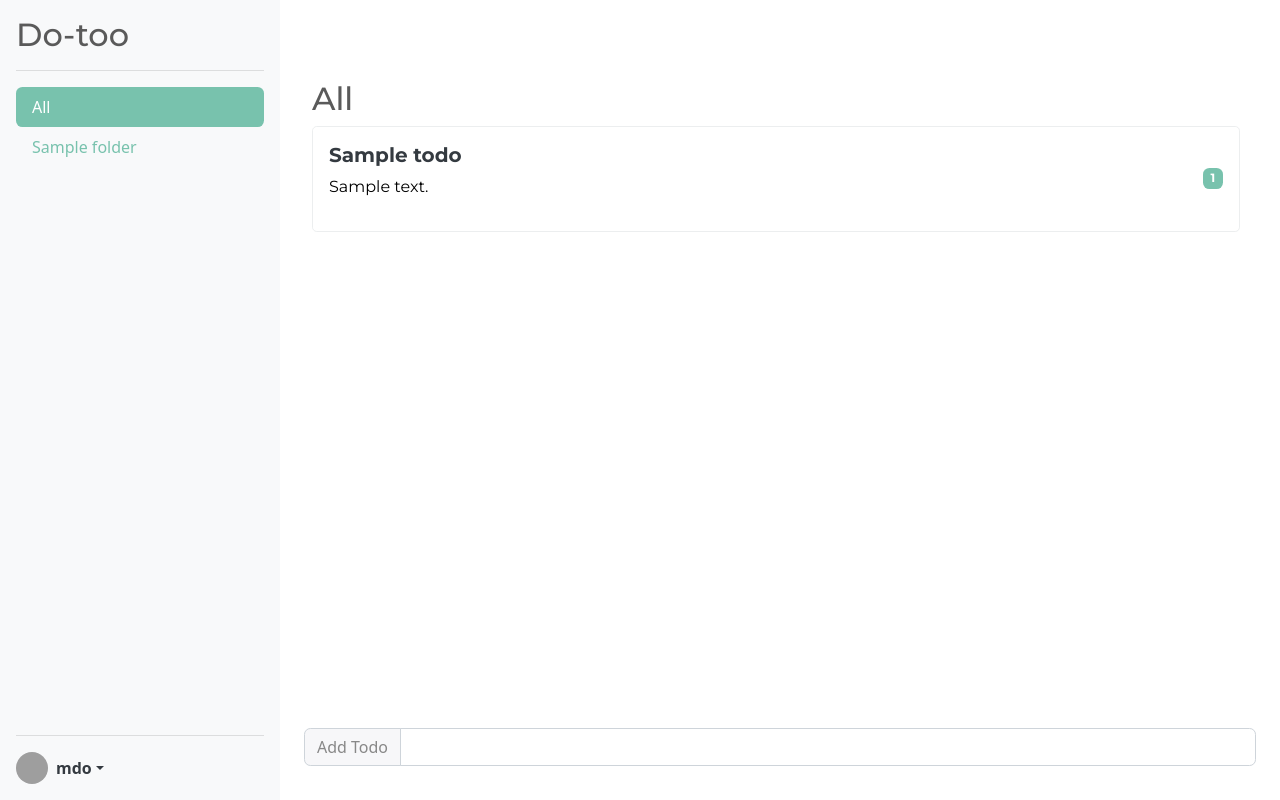
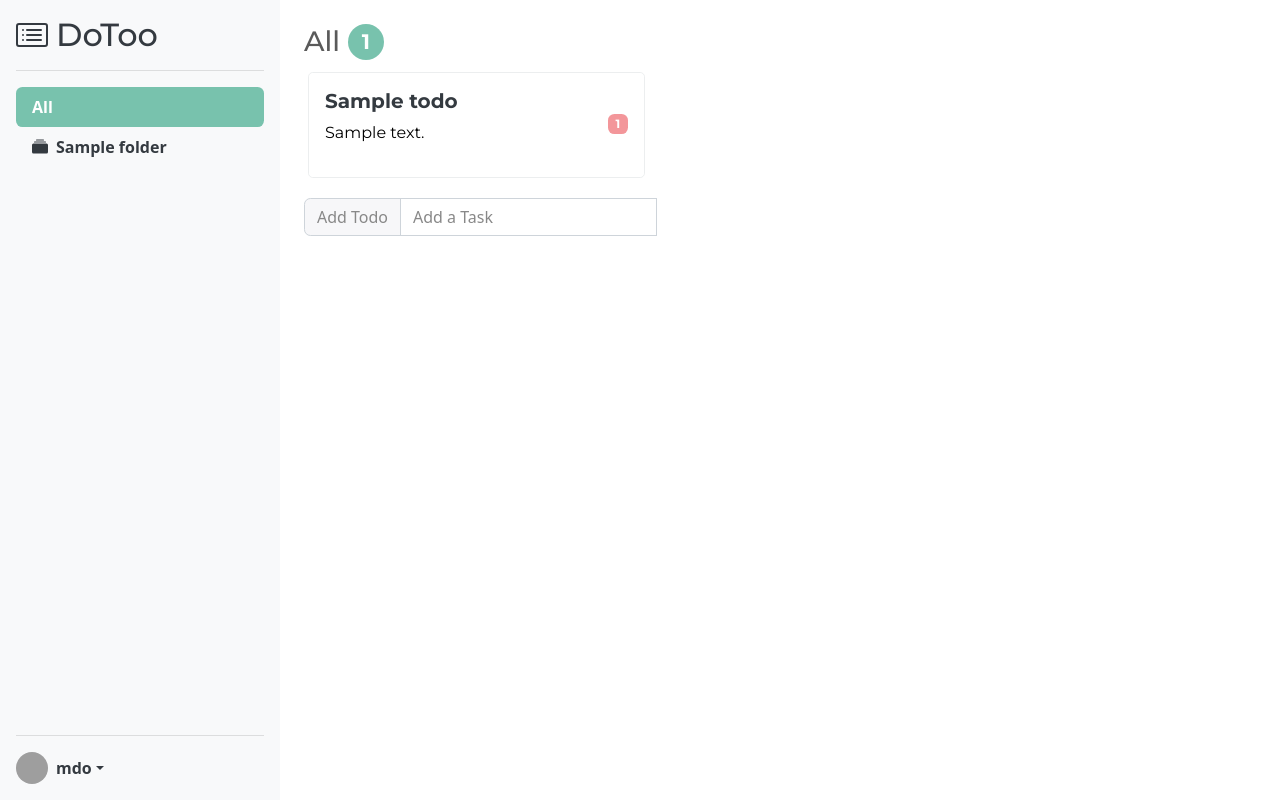
Before and after one commit to f3nrisw0lf/do-too, a PHP site: page /index.php in a window 1280 px wide. Run offline with PHP 8.4, Linux system fonts and the light colour scheme; tables that the repository leaves empty or names only in its code hold one stand-in row (values such as "Sample post"); grey boxes are pictures that could not be loaded.

Commit message:
Add Todo Functionality, Folder: Added Number of Todos Badge

```diff
--- a/index.php
+++ b/index.php
@@ -6,6 +6,7 @@
   <meta http-equiv="X-UA-Compatible" content="IE=edge">
   <meta name="viewport" content="width=device-width, initial-scale=1.0">
   <link rel="stylesheet" href="./bootstrap/css/bootstrap.min.css">
+  <link rel="stylesheet" href="https://cdn.jsdelivr.net/npm/bootstrap-icons@1.8.3/font/bootstrap-icons.css">
   <title>Document</title>
 </head>
 
--- a/src/components/AddTodo.php
+++ b/src/components/AddTodo.php
@@ -1,6 +1,20 @@
-<form action="" method="post">
+<?php
+$todo = filter_input(INPUT_POST, 'todo', FILTER_SANITIZE_ADD_SLASHES);
+$folder_id = isset($_GET["id"]) ? filter_input(INPUT_GET, 'id', FILTER_SANITIZE_ADD_SLASHES) : NULL;
+$current_date = date("Y/m/d");
+
+if ($todo) {
+  if ($folder_id)
+    mysqli_query($DB_CONNECTION, "INSERT INTO todo(user_id, folder_id, content, creation_date) VALUES (1, $folder_id, '$todo', '$current_date')");
+  else
+    mysqli_query($DB_CONNECTION, "INSERT INTO todo(user_id, content, creation_date) VALUES (1, '$todo', '$current_date')");
+}
+?>
+
+<form action="" method="post" class="mt-3">
   <div class="input-group">
-    <span class="input-group-text" id="inputGroup-sizing-default">Add Todo</span>
-    <input type="text" class="form-control" aria-label="Sizing example input" aria-describedby="inputGroup-sizing-default">
+    <span class="input-group-text" name="todo" id="todo">Add Todo</span>
+    <input type="text" class="form-control" name="todo" aria-label="todo" placeholder="Add a Task" aria-describedby="inputGroup-sizing-default">
+    <button type="submit" class="d-none"></button>
   </div>
 </form>
--- a/src/components/Sidebar.php
+++ b/src/components/Sidebar.php
@@ -1,10 +1,10 @@
 <div class="d-none d-md-flex flex-column flex-shrink-0 p-3 bg-light vh-100" style="width: 280px;">
-  <a href="/" class="d-flex align-items-center mb-3 mb-md-0 me-md-auto link-dark text-decoration-none">
-    <!-- <svg class="bi pe-none me-2" width="40" height="32">
-      <use xlink:href="#bootstrap"></use>
-    </svg> -->
-    <!-- <span class="fs-4"><strong>Do-too</strong></span> -->
-    <h2 class="m-0">Do-too</h2>
+  <a href="./" class="d-flex align-items-center mb-3 mb-md-0 me-md-auto link-dark text-decoration-none">
+    <svg xmlns="http://www.w3.org/2000/svg" width="32" height="32" fill="currentColor" class="bi bi-card-list" viewBox="0 0 16 16">
+      <path d="M14.5 3a.5.5 0 0 1 .5.5v9a.5.5 0 0 1-.5.5h-13a.5.5 0 0 1-.5-.5v-9a.5.5 0 0 1 .5-.5h13zm-13-1A1.5 1.5 0 0 0 0 3.5v9A1.5 1.5 0 0 0 1.5 14h13a1.5 1.5 0 0 0 1.5-1.5v-9A1.5 1.5 0 0 0 14.5 2h-13z" />
+      <path d="M5 8a.5.5 0 0 1 .5-.5h7a.5.5 0 0 1 0 1h-7A.5.5 0 0 1 5 8zm0-2.5a.5.5 0 0 1 .5-.5h7a.5.5 0 0 1 0 1h-7a.5.5 0 0 1-.5-.5zm0 5a.5.5 0 0 1 .5-.5h7a.5.5 0 0 1 0 1h-7a.5.5 0 0 1-.5-.5zm-1-5a.5.5 0 1 1-1 0 .5.5 0 0 1 1 0zM4 8a.5.5 0 1 1-1 0 .5.5 0 0 1 1 0zm0 2.5a.5.5 0 1 1-1 0 .5.5 0 0 1 1 0z" />
+    </svg>
+    <h2 class="ms-2 mb-0 text-dark">DoToo</h2>
   </a>
   <hr>
 
@@ -21,7 +21,7 @@
     else
       echo "<a href='./' class='nav-link' aria-current='page'>";
 
-    echo "All";
+    echo "<strong> All </strong>";
     echo "</a>";
     echo "</li>";
     // Render Accordions on Folders
@@ -30,14 +30,17 @@
       $name = $folder["name"];
       $todo_by_folder_query = mysqli_query($DB_CONNECTION, "SELECT * FROM todo WHERE folder_id = '$id'");
 
-      echo "<li class='nav-item'>";
+      echo "<li class='nav-item d-flex align-items-center'>";
 
       if ($folder_id == $id)
-        echo "<a href='?id=$id' class='nav-link active' aria-current='page'>";
+        echo "<a href='?id=$id' class='nav-link w-100 d-flex align-items-center active' aria-current='page'>";
       else
-        echo "<a href='?id=$id' class='nav-link' aria-current='page'>";
+        echo "<a href='?id=$id' class='nav-link w-100 d-flex text-dark align-items-center' aria-current='page'>";
 
-      echo $name;
+      echo '<svg xmlns="http://www.w3.org/2000/svg" width="16" height="16" fill="currentColor" class="bi bi-collection-fill me-2" viewBox="0 0 16 16">';
+      echo '<path d="M0 13a1.5 1.5 0 0 0 1.5 1.5h13A1.5 1.5 0 0 0 16 13V6a1.5 1.5 0 0 0-1.5-1.5h-13A1.5 1.5 0 0 0 0 6v7zM2 3a.5.5 0 0 0 .5.5h11a.5.5 0 0 0 0-1h-11A.5.5 0 0 0 2 3zm2-2a.5.5 0 0 0 .5.5h7a.5.5 0 0 0 0-1h-7A.5.5 0 0 0 4 1z"/>';
+      echo '</svg>';
+      echo "<strong> $name </strong>";
       echo "</a>";
       echo "</li>";
     }
--- a/src/components/Todos.php
+++ b/src/components/Todos.php
@@ -23,7 +23,7 @@ function render_todo_modal($todo, $sub_todo_result) {
   echo "<!-- Button trigger modal -->";
   echo "<button type='button' class='btn btn-outline-light text-black border p-3 border-black rounded-1 d-flex justify-content-between align-items-center ' data-bs-toggle='modal' data-bs-target='#modal-$todo_id'>";
   echo "  <div class='text-start'> <h5 class='text-dark'> <strong> $todo_title </strong> </h5> <p>$todo_content</p> </div>";
-  echo "  <span class='badge bg-primary'>$sub_todo_count</span>";
+  echo "  <span class='badge bg-secondary'>$sub_todo_count</span>";
   echo "</button>";
   echo "<!-- Modal -->";
   echo "<div class='modal fade' id='modal-$todo_id' tabindex='-1' aria-labelledby='modal-$todo_id' aria-hidden='true'>";
@@ -45,7 +45,8 @@ function render_todo_modal($todo, $sub_todo_result) {
 }
 
 function render_todo_card($DB_CONNECTION, $todo_result) {
-  echo "<ul class='list-group'>";
+  echo "<div class='pe-2 todo-list'>";
+  echo "<ul class='list-group d-flex gap-1 todo-list p-1'>";
   while ($todo = mysqli_fetch_assoc($todo_result)) {
     $id = $todo["id"];
     $sub_todo_result = mysqli_query($DB_CONNECTION, "SELECT * FROM sub_todo WHERE todo_id = '$id'");
@@ -53,11 +54,12 @@ function render_todo_card($DB_CONNECTION, $todo_result) {
     render_todo_modal($todo, $sub_todo_result);
   }
   echo "</ul>";
+  echo "</div>";
 }
 ?>
 
-<div class="p-4 my-5 flex-grow-1">
-  <div class="h-100 p-2">
+<div class="px-3 pt-3 mvh-100" style="">
+  <div class="p-2">
     <?php
     $folder_id = isset($_GET["id"]) ? $_GET["id"] : "";
 
@@ -65,39 +67,44 @@ function render_todo_card($DB_CONNECTION, $todo_result) {
       $query_folder = mysqli_query($DB_CONNECTION, "select * from folder where id = $folder_id limit 1");
       while ($folder = mysqli_fetch_assoc($query_folder)) {
         $folder_name = $folder["name"];
-        echo "<h2> $folder_name </h2>";
       }
     } else {
-      echo "<h2> All </h2>";
+      $folder_name = "All";
     }
     ?>
 
-    <div class="pe-2 todo-list">
     <?php
     if ($folder_id) {
-        $query_all_todos = mysqli_query($DB_CONNECTION, "SELECT * FROM todo WHERE id = 1 AND folder_id = $folder_id");
+      $query_todo_with_folder = mysqli_query($DB_CONNECTION, "SELECT * FROM todo WHERE user_id = 1 AND folder_id = $folder_id");
 
-        render_todo_card($DB_CONNECTION, $query_all_todos);
+      echo "<h3 class='d-flex align-items-center'>";
+      echo $folder_name;
+      echo "<span class='badge bg-primary rounded-pill ms-2'>" . mysqli_num_rows($query_todo_with_folder) . "</span>";
+      echo "</h3>";
+
+      render_todo_card($DB_CONNECTION, $query_todo_with_folder);
     } else {
-        $query_all_todos = mysqli_query($DB_CONNECTION, "SELECT * FROM todo WHERE id = 1");
+      $query_all_todos = mysqli_query($DB_CONNECTION, "SELECT * FROM todo WHERE user_id = 1");
+
+      echo "<h3 class='d-flex align-items-center'>";
+      echo $folder_name;
+      echo "<span class='badge bg-primary rounded-pill ms-2'>" . mysqli_num_rows($query_all_todos) . "</span>";
+      echo "</h3>";
 
       render_todo_card($DB_CONNECTION, $query_all_todos);
     }
-      // $todo_without_folder = mysqli_query($DB_CONNECTION, "SELECT * FROM todo WHERE folder_id IS NULL");
-
-      // render_todo_card($DB_CONNECTION, $todo_without_folder);
+    ?>
+    <?php
+    include_once('src/components/AddTodo.php')
     ?>
   </div>
 </div>
 
-  <?php
-  include_once('src/components/AddTodo.php')
-  ?>
 </div>
 
 <style>
   .todo-list {
     overflow-y: auto;
-    height: 90%;
+    max-height: 85vh;
   }
 </style>
```
Lines whose indentation alone changed are shown as unchanged.
